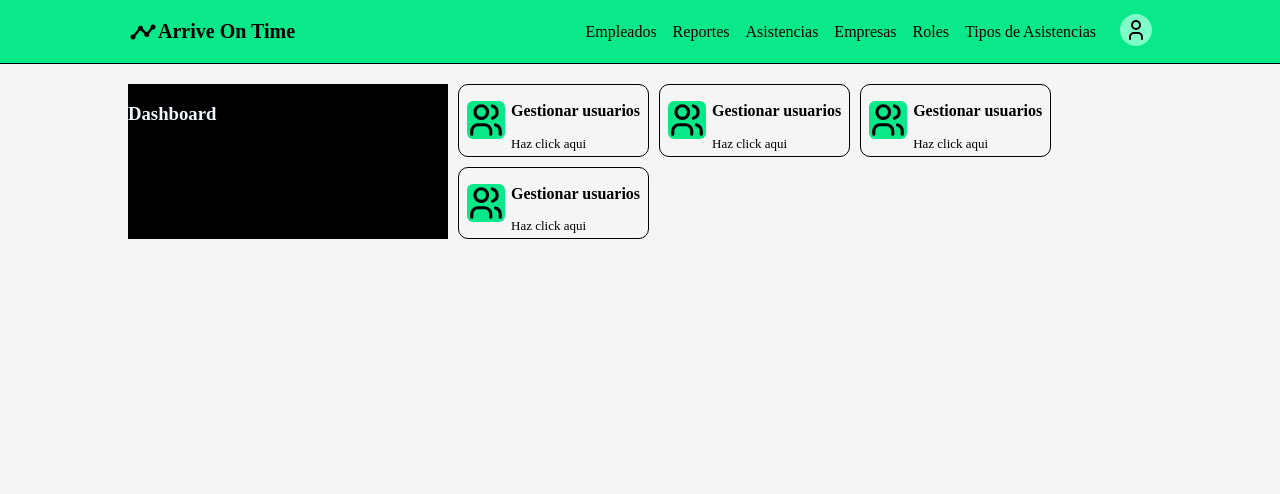
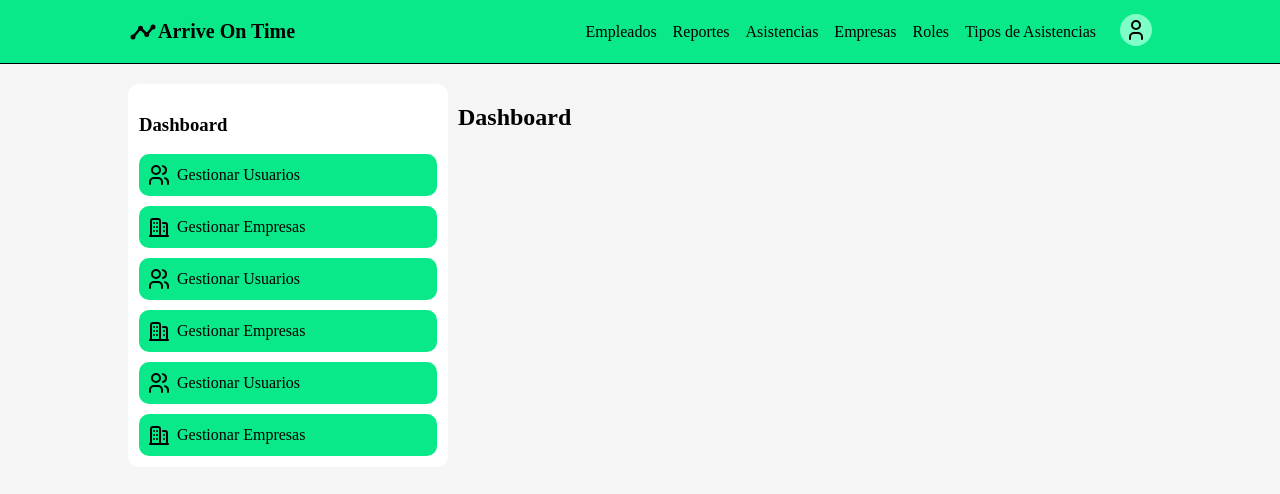
Before and after one commit to nicolas20069/arrive_on_time_v2, a React (Vite) app in the folder frontend/: page /admin in a window 1280 px wide. Shown: the top 494 px of the page. Built offline with nearby package versions, Linux system fonts and the light colour scheme.

Commit message:
Add buildings.svg and update dashboard links

```diff
--- a/frontend/src/admin/modules/dashboard/index.jsx
+++ b/frontend/src/admin/modules/dashboard/index.jsx
@@ -1,3 +1,4 @@
+import { Link } from "react-router-dom";
 import { Header } from "../../includes/Header.jsx";
 import "./styles/main.css";
 
@@ -9,40 +10,54 @@ export function Dashboard() {
       <section className="dashboard">
         <aside className="dashboard-aside">
           <h1>Dashboard</h1>
+
+          <div className="dashboard-aside-links">
+            <Link to="/admin/employees">
+              <article>
+                <img src="/dashboard/users.svg" alt="" />
+                <span>Gestionar Usuarios</span>
+              </article>
+            </Link>
+
+            <Link to="/admin/companies">
+              <article>
+                <img src="/dashboard/buildings.svg" alt="" />
+                <span>Gestionar Empresas</span>
+              </article>
+            </Link>
+
+            <Link to="/admin/employees">
+              <article>
+                <img src="/dashboard/users.svg" alt="" />
+                <span>Gestionar Usuarios</span>
+              </article>
+            </Link>
+
+            <Link to="/admin/companies">
+              <article>
+                <img src="/dashboard/buildings.svg" alt="" />
+                <span>Gestionar Empresas</span>
+              </article>
+            </Link>
+
+            <Link to="/admin/employees">
+              <article>
+                <img src="/dashboard/users.svg" alt="" />
+                <span>Gestionar Usuarios</span>
+              </article>
+            </Link>
+
+            <Link to="/admin/companies">
+              <article>
+                <img src="/dashboard/buildings.svg" alt="" />
+                <span>Gestionar Empresas</span>
+              </article>
+            </Link>
+          </div>
         </aside>
 
         <main className="dashboard-main">
-          <article>
-            <img src="/dashboard/users.svg" alt="" />
-            <div>
-              <h2>Gestionar usuarios</h2>
-              <span>Haz click aqui</span>
-            </div>
-          </article>
-
-          <article>
-            <img src="/dashboard/users.svg" alt="" />
-            <div>
-              <h2>Gestionar usuarios</h2>
-              <span>Haz click aqui</span>
-            </div>
-          </article>
-
-          <article>
-            <img src="/dashboard/users.svg" alt="" />
-            <div>
-              <h2>Gestionar usuarios</h2>
-              <span>Haz click aqui</span>
-            </div>
-          </article>
-
-          <article>
-            <img src="/dashboard/users.svg" alt="" />
-            <div>
-              <h2>Gestionar usuarios</h2>
-              <span>Haz click aqui</span>
-            </div>
-          </article>
+          <h1>Dashboard</h1>
         </main>
       </section>
     </>
--- a/frontend/src/admin/modules/dashboard/styles/main.css
+++ b/frontend/src/admin/modules/dashboard/styles/main.css
@@ -7,8 +7,37 @@
 }
 
 .dashboard-aside {
-    background-color: #000;
-    color: aliceblue;
+    background-color: #fff;
+    border: 1px solid #fefefe;
+    border-radius: 10px;
+    padding: 10px;
+}
+
+.dashboard-aside-links {
+    display: flex;
+    flex-direction: column;
+    gap: 10px;
+
+    a {
+        height: 42px;
+        background-color: var(--primary-color);
+        border-radius: 10px;
+        color: #000;
+        text-decoration: none;
+        transition: all 0.3s ease-in-out;
+
+        &:hover {
+            background-color: var(--secondary-color);
+        }
+    }
+
+    article {
+        height: 100%;
+        display: flex;
+        align-items: center;
+        gap: 6px;
+        padding: 4px 8px;
+    }
 }
 
 .dashboard-main {
```
Also changed, not shown: frontend/public/dashboard/buildings.svg (added).
